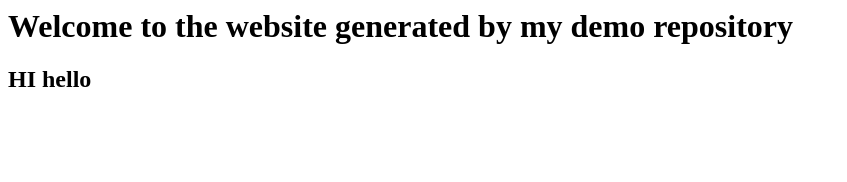
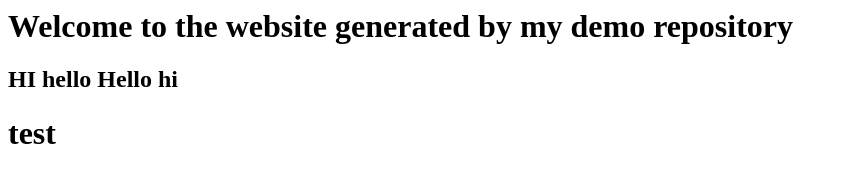
Before and after one commit to ARKOZAI/demo-repository, a website: page index.html in a window 1280 px wide. Shown: the whole page, without its empty margins (0-847 px from the left). Drawn offline with Linux system fonts and the light colour scheme.

Commit message:
Develop (#2)
* Update index.html

* Update index.html

```diff
--- a/index.html
+++ b/index.html
@@ -1,4 +1,6 @@
 <h1>Welcome to the website generated by my demo repository</h1>
 <h2>
     HI hello
+    Hello hi
 </h2>
+<h1>test</h1>
```
